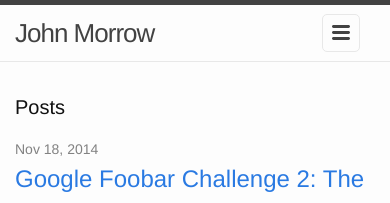
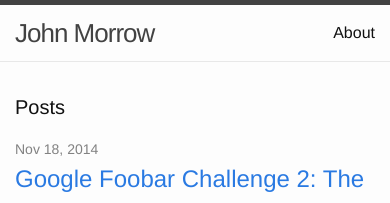
Before and after one commit to mrjohnmorrow/mrjohnmorrow.github.io, a Jekyll site: the page built from index.html, in a window 390 px wide. Shown: the top 203 px of the page. Built offline with Jekyll 4.4.1, drawn with Linux system fonts in a browser that asks for light colours.

Commit message:
Removing the hamburger menu
Might have commented too much stuff out here

```diff
--- a/_sass/_layout.scss
+++ b/_sass/_layout.scss
@@ -41,49 +41,49 @@
         }
     }
 
-    @include media-query($on-palm) {
-        position: absolute;
-        top: 9px;
-        right: 30px;
-        background-color: $background-color;
-        border: 1px solid $grey-color-light;
-        border-radius: 5px;
-        text-align: right;
-
-        .menu-icon {
-            display: block;
-            float: right;
-            width: 36px;
-            height: 26px;
-            line-height: 0;
-            padding-top: 10px;
-            text-align: center;
-
-            > svg {
-                width: 18px;
-                height: 15px;
-
-                path {
-                    fill: $grey-color-dark;
-                }
-            }
-        }
-
-        .trigger {
-            clear: both;
-            display: none;
-        }
-
-        &:hover .trigger {
-            display: block;
-            padding-bottom: 5px;
-        }
-
-        .page-link {
-            display: block;
-            padding: 5px 10px;
-        }
-    }
+    // @include media-query($on-palm) {
+    //     position: absolute;
+    //     top: 9px;
+    //     right: 30px;
+    //     background-color: $background-color;
+    //     border: 1px solid $grey-color-light;
+    //     border-radius: 5px;
+    //     text-align: right;
+    //
+    //     .menu-icon {
+    //         display: block;
+    //         float: right;
+    //         width: 36px;
+    //         height: 26px;
+    //         line-height: 0;
+    //         padding-top: 10px;
+    //         text-align: center;
+    //
+    //         > svg {
+    //             width: 18px;
+    //             height: 15px;
+    //
+    //             path {
+    //                 fill: $grey-color-dark;
+    //             }
+    //         }
+    //     }
+    //
+    //     .trigger {
+    //         clear: both;
+    //         display: none;
+    //     }
+    //
+    //     &:hover .trigger {
+    //         display: block;
+    //         padding-bottom: 5px;
+    //     }
+    //
+    //     .page-link {
+    //         display: block;
+    //         padding: 5px 10px;
+    //     }
+    // }
 }
 
 
```
